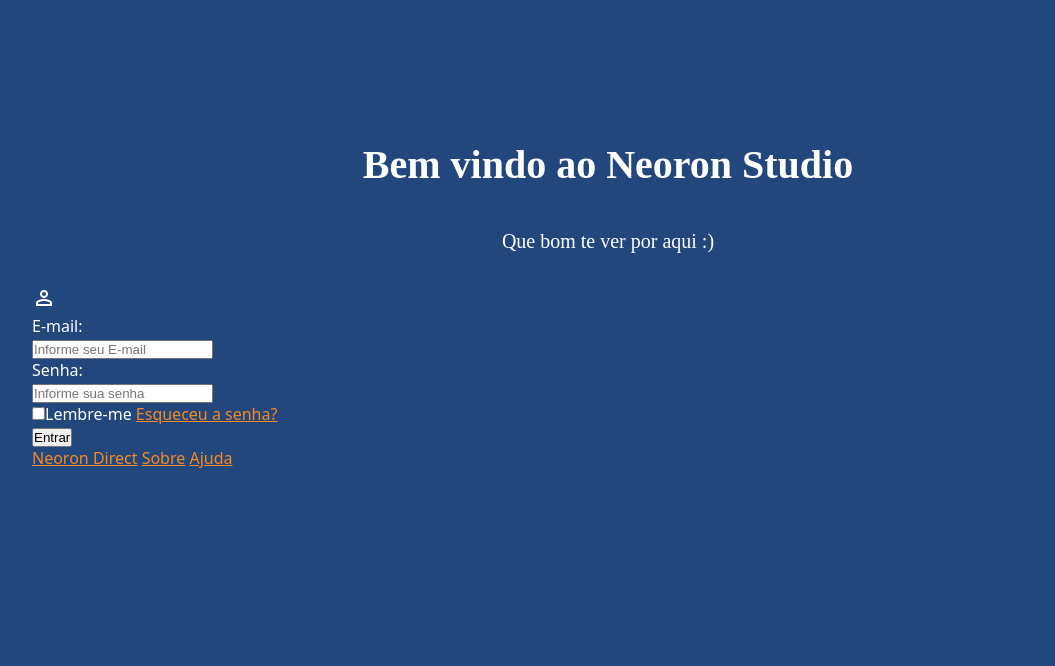
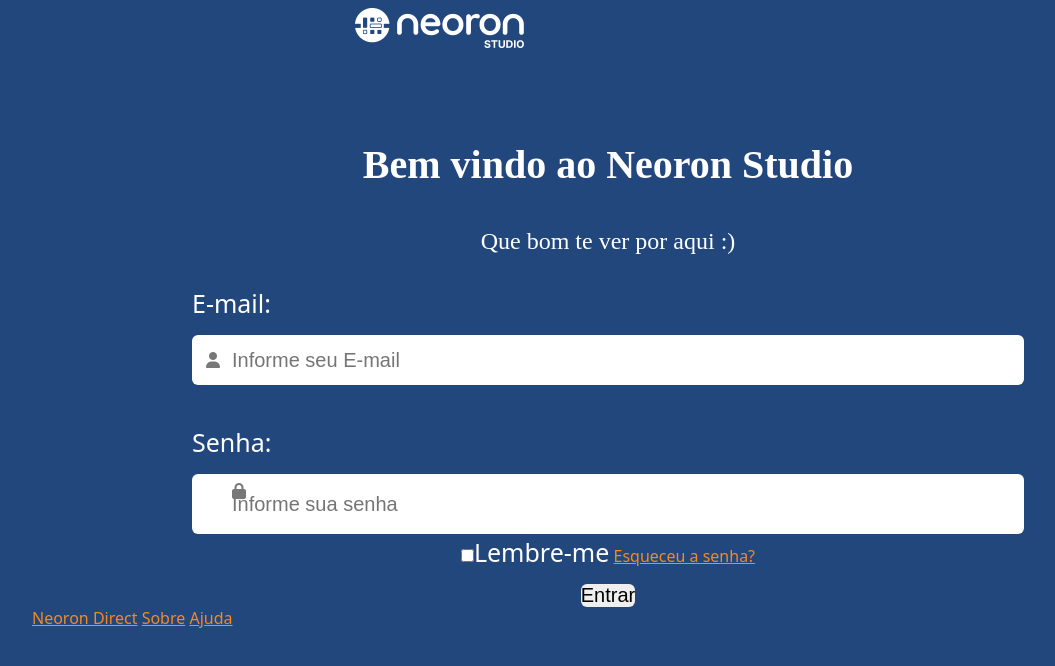
Before and after one commit to toinhao19/login, a plain HTML site: page index.html in a window 1280 px wide. Shown: the whole page, without its empty margins (32-1087 px from the left). Drawn offline with nearby package versions, Linux system fonts and the light colour scheme.

Commit message:
mudanças

```diff
--- a/estilos/style.css
+++ b/estilos/style.css
@@ -55,18 +55,116 @@ a {
 
 /* configs das Divs*/
 
-/* Div cabecalho */
+/* div imagem */
+
+div.imagem{
+    position: absolute;
+
+    top: -20%;
+    left: 28%;
+}
+
+/* Div cabecalho -> |PRONTO| */
 
 div#header {
     color: var(--corText);
-    font-size: 20px;
-    font-family: var(--fontHeader);
-    font-weight: bolder;
+    font: normal 800 20px var(--fontHeader);
     text-align: center;
     line-height: 3.8em;
     padding: 7px;
 }
 
 div#header p {
-    font-weight: 400;
+    font-weight: 500;
+    font-size: 24px;
 }
+
+/* Div form */
+
+div#form {
+    text-align: center;
+}
+
+/* config input */
+
+input {
+    border-radius: 6px;
+    border: none;
+    margin-top: 15px;
+    font-size: 20px;
+}
+
+/* config label */
+
+div#form label {
+    text-align: left;
+    font-size: 25px;
+}
+
+/* div login */
+
+div.login {
+    position: relative;
+    display: inline-block;
+    text-align: left;
+}
+
+
+div.login input {
+    width: 65vw; /* vai modificar aqui */
+    height: 50px;
+    padding-left: 40px; /* Espaço para o ícone */
+    margin-bottom: 40px;
+}
+
+div.login input:hover {
+
+    box-shadow: 0px 0px 7px rgba(0, 128, 255, 0.507);
+}
+
+div.login input:focus-within {
+    box-shadow: 0px 0px 15px red;
+}
+
+
+/* div key */
+
+div.key {
+    position: relative;
+    display: inline-block;
+    text-align: left;
+}
+
+div.key input {
+    width: 65vw; /* vai modificar aqui */
+    height: 60px;
+    padding-left: 40px; /* Espaço pra o ícone */
+
+}
+
+/* div checkbox */
+
+div.save {
+
+}
+
+
+/* config do ícone */
+
+i#user {
+    position: absolute;
+    left: 14px;
+    top: 50%;
+    color: rgb(120, 120, 120);
+    transform: translateY(-27%);
+    font-size: 1em;
+}
+
+i#key {
+    position: absolute;
+    left: 40px;
+    top: 50%;
+    color: rgb(120, 120, 120);
+    font-size: 1em;
+    transform: translateY(20%);
+}
--- a/index.html
+++ b/index.html
@@ -6,49 +6,51 @@
     <link rel="shortcut icon" href="icone/favicon.ico" type="image/x-icon">
     <title>Login | NEORON</title>
     <!--icon user-->
-    <link rel="stylesheet" href="https://fonts.googleapis.com/css2?family=Material+Symbols+Outlined:opsz,wght,FILL,GRAD@20..48,100..700,0..1,-50..200" />
+    <link rel="stylesheet" href="https://cdnjs.cloudflare.com/ajax/libs/font-awesome/6.6.0/css/all.min.css" integrity="sha512-Kc323vGBEqzTmouAECnVceyQqyqdsSiqLQISBL29aUW4U/M7pSPA/gEUZQqv1cwx4OnYxTxve5UMg5GT6L4JJg==" crossorigin="anonymous" referrerpolicy="no-referrer" />
     <link rel="stylesheet" href="estilos/style.css">
 </head>
 <body>
     <main>
+        <div class="imagem"><img src="imagens/logo-neoron-teste.png" alt=""></div>
+
         <div id="header">
             <h1>Bem vindo ao Neoron Studio</h1>
             <p>Que bom te ver por aqui :)</p>
         </div>
 
-        <span class="material-symbols-outlined">
-            person
-        </span>
-
         <div id="form">
             <form action="cadastro.php" autocomplete="on">
-                <div id="login">
+                <div class="login">
                     <label for="email">E-mail:</label> <br>
+                    <i id="user" class="fa-solid fa-user"></i>
                     <input type="email" name="email" id="login" required placeholder="Informe seu E-mail" autocomplete="email">
                 </div>
 
-                <div id="key">
+
+                <div class="key">
                     <label for="key">Senha:</label> <br>
+                    <i id="key" class="fa-solid fa-lock"></i>
                     <input type="password" name="senha" id="key" required minlength="8" maxlength="16" placeholder="Informe sua senha" autocomplete="current-password">
+
                 </div>
 
-                <div id="save">
+                <div class="save">
                     <input type="checkbox" name="save" id="save"><label for="save">Lembre-me</label>
                     <!--Criar a outra pagina de esqueceu a senha.-->
                     <a href="#" id="reset-password">Esqueceu a senha?</a>
                 </div>
 
-                <div id="enter">
+                <div class="enter">
                     <input type="submit" value="Entrar">
                 </div>
             </form>
         </div>
 
-        <div id="links">
+        <div class="links">
             <p>
                 <a href="#">Neoron Direct</a>
                 <a href="#">Sobre</a>
-                <a href="#">Ajuda</a>
+                <a href="ajuda/help.html" target="_blank" rel="self">Ajuda</a>
             </p>
         </div>
     </main>
```
Also changed, not shown: ajuda/help.html (added, +49 -0 lines), imagens/logo-neoron-teste.png (added), imagens/logo-neoron.png.
